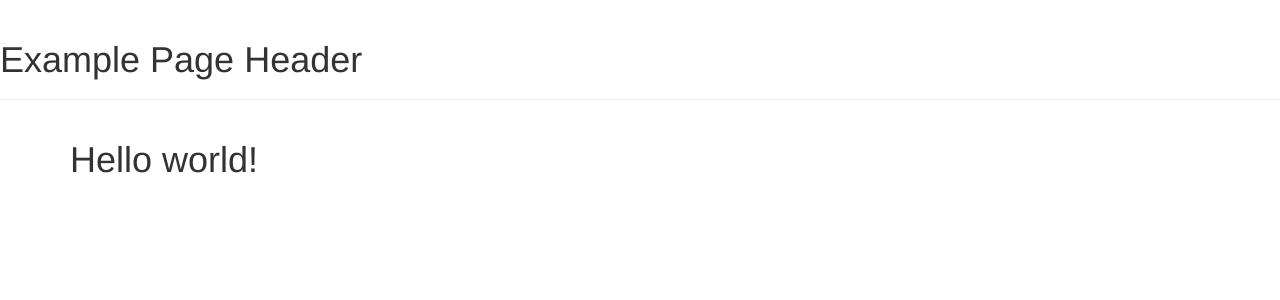
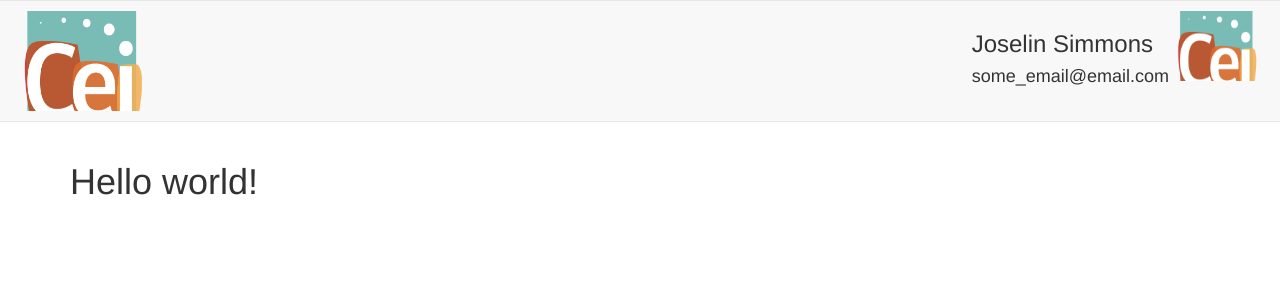
Before and after one commit to DCC-CC4401/2018-1-SQL-Injection, a Django app: page /administrator/ in a window 1280 px wide. Shown: the top 300 px of the page. Run offline with Django 3.2, Linux system fonts and the light colour scheme; some libraries are stand-ins or nearby versions.

Commit message:
update header

```diff
--- a/templates/base.html
+++ b/templates/base.html
@@ -4,18 +4,26 @@
 {# Load CSS and JavaScript #}
 {% bootstrap_css %}
 {% bootstrap_javascript %}
-
+{% load static  %}
 
 {% block bootstrap3_content %}
 
-{# TODO: HEADER #}
-<div class="page-header">
-    <h1>Example Page Header</h1>
-</div>
-<div class="container">
-    {% block content %}(no content){% endblock %}
-</div>
+    {# HEADER #}
+    <div class="navbar navbar-default row second_row" style="padding:10px">
+        <div class="col-xs-6 float-left mx-auto" style="float:left,align-items:center"><img width="150" height="100" src="{% static "/logo.png" %}" alt="logo"/></div>
+        <div class="col-xs-6 float-right align-middle" style="float:right align-items: center">
+            <img css="rounded-circle vertical-center" width="100" height="70" src="{% static "/logo.png" %}" alt="logo" style="float:right"/>
+            <div css="float-right" style="float:right">
+                <h3>Joselin Simmons</h3>
+                <h4>some_email@email.com</h4>
+            </div>
+        </div>
+    </div>
+    {# BODY #}
+    <div class="container float-right">
+        {% block content %}(this content is replaced){% endblock %}
+    </div>
 
-{# TODO: FOOTER #}
+    {# TODO: FOOTER #}
 
 {% endblock %}
```
Also changed, not shown: inventario_cei/static/logo.png (added).
